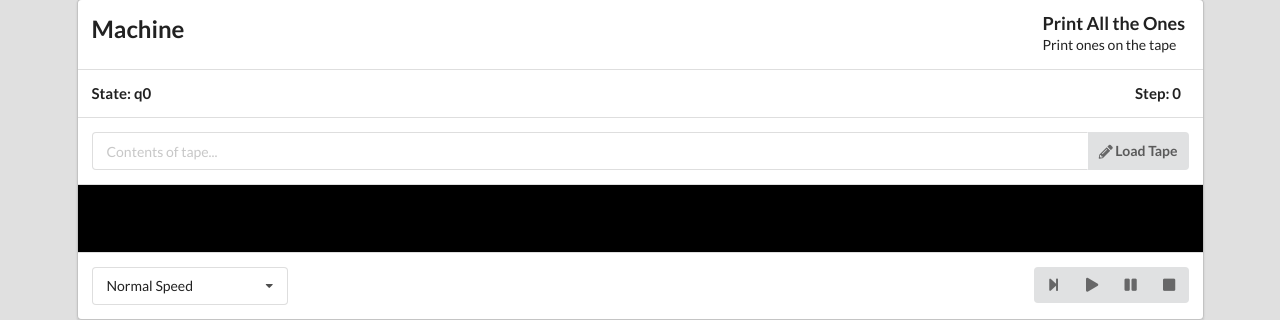
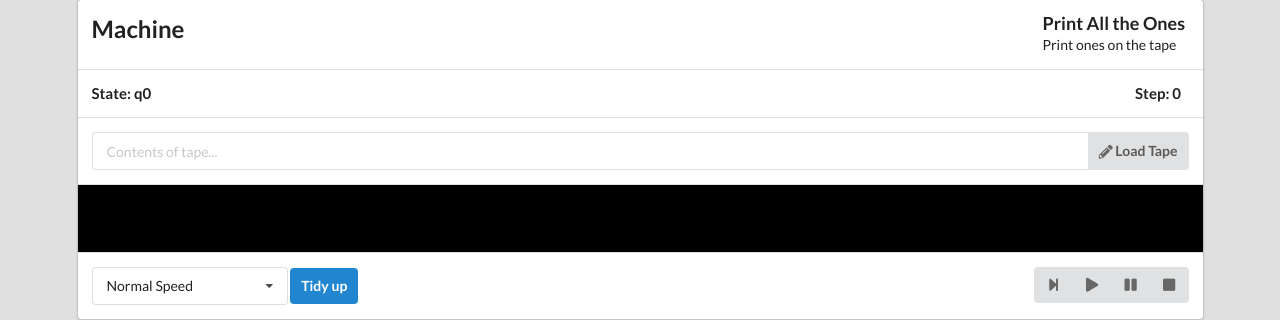
Before and after one commit to CodeGuild-co/tms, a Flask app: page / in a window 1280 px wide. Shown: the part 506-826 px from the top of the page. Run offline with Flask 2, Linux system fonts and the light colour scheme; some libraries are stand-ins or nearby versions.

Commit message:
Implementing a tidy up button
Removes spaces and "_" from the beginning and end of the tape

```diff
--- a/static/js/machine.js
+++ b/static/js/machine.js
@@ -60,6 +60,30 @@ var tape = {
         var returned = (this.head_at * 66) + 33;
         $("#tape").scrollLeft(returned);
     },
+    tidy: function() {
+        var valueToRemove = 0
+        for (var i = 0; i<this.contents.length; i++) {
+            var cell = this.contents[i]
+            if (cell === "_" || cell === " " || cell === "") {
+            }else {
+                valueToRemove = i
+                break
+            }
+        }
+        this.contents = this.contents.slice(valueToRemove) ;
+
+        for (var x = this.contents.length -1; x>=0; x--) {
+            var endCell = this.contents[x]
+            if (endCell === "_" || endCell === " " || endCell === "") {
+            }else{
+                valueToRemove = x
+                break
+            }
+        }
+        this.contents = this.contents.slice(0,valueToRemove+1);
+        this.render();
+
+    },
 
     /**
      * Extend the size of the tape to ensure that the head can point at index
@@ -69,7 +93,7 @@ var tape = {
             this.contents.push("_");
             return;
         }
-        while (index < 0) {
+        while (index < 0 ) {
             this.contents.splice(0, 0, '_');
             index++;
             this.head_at++;
@@ -232,6 +256,10 @@ $(document).ready(function() {
         $(".tape-container").removeClass("loading");
     });
 
+    $('#tidy').click(function() {
+        tape.tidy();
+    });
+
     $('#step').click(function() {
         machine.transition(tape.read(), true);
     });
--- a/templates/index.html
+++ b/templates/index.html
@@ -97,6 +97,10 @@ q0, _, q0, 1, >
                     <option value="-1">Don't Render</option>
                 </select>
 
+                <button class="ui blue labelled icon button" id="tidy">
+                    Tidy up
+                </button>
+
                 <div class="ui icon buttons floated right controls">
                     <button class="ui icon button" id="step">
                         <i class="step forward icon"></i>
```
